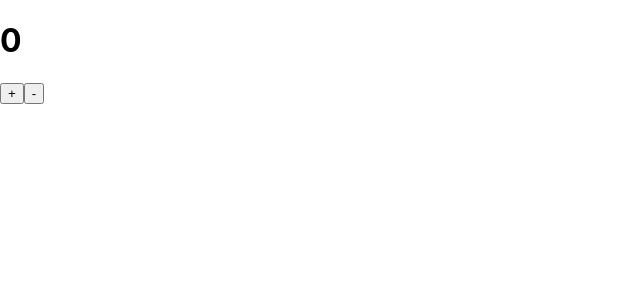
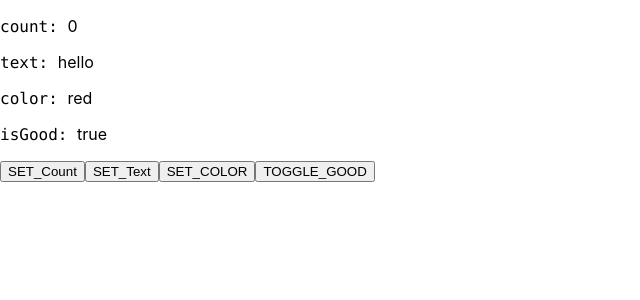
Before and after one commit to Ha-Young/learn-typescript-in-React, a React (Create React App) app: page / in a window 1280 px wide. Shown: the top 300 px of the page, without its empty margins (0-640 px from the left). Built offline with nearby package versions, Linux system fonts and the light colour scheme.

Commit message:
learn - 타입스크립트에서 reducer 사용

```diff
--- a/src/App.tsx
+++ b/src/App.tsx
@@ -1,7 +1,7 @@
 import React from "react";
-import Counter from "./Counter";
+import ReducerSample from "./ReducerSample";
 
 const App: React.FC = () => {
-  return <Counter />;
+  return <ReducerSample />;
 };
 export default App;
--- /dev/null
+++ b/src/ReducerSample.tsx
@@ -0,0 +1,80 @@
+import React, { useReducer } from "react";
+
+type Color = "red" | "orange" | "yellow";
+
+type State = {
+  count: number;
+  text: string;
+  color: Color;
+  isGood: boolean;
+};
+
+type Action =
+  | { type: "SET_COUNT"; count: number }
+  | { type: "SET_TEXT"; text: string }
+  | { type: "SET_COLOR"; color: Color }
+  | { type: "TOGGLE_GOOD" };
+
+function reducer(state: State, action: Action): State {
+  switch (action.type) {
+    case "SET_COUNT":
+      return {
+        ...state,
+        count: action.count,
+      };
+    case "SET_TEXT":
+      return {
+        ...state,
+        text: action.text,
+      };
+    case "SET_COLOR":
+      return {
+        ...state,
+        color: action.color,
+      };
+    case "TOGGLE_GOOD":
+      return {
+        ...state,
+        isGood: !state.isGood,
+      };
+    default:
+      throw new Error("UnHandled action type");
+  }
+}
+function ReducerSample() {
+  const [state, dispatch] = useReducer(reducer, {
+    count: 0,
+    text: "hello",
+    color: "red",
+    isGood: true,
+  });
+
+  const setCount = () => dispatch({ type: "SET_COUNT", count: 5 });
+  const setText = () => dispatch({ type: "SET_TEXT", text: "bye" });
+  const setColor = () => dispatch({ type: "SET_COLOR", color: "yellow" });
+  const toggleGood = () => dispatch({ type: "TOGGLE_GOOD" });
+
+  return (
+    <div>
+      <p>
+        <code>count: </code> {state.count}
+      </p>
+      <p>
+        <code>text: </code> {state.text}
+      </p>
+      <p>
+        <code>color: </code> {state.color}
+      </p>
+      <p>
+        <code>isGood: </code> {state.isGood ? "true" : "falses"}
+      </p>
+
+      <button onClick={setCount}>SET_Count</button>
+      <button onClick={setText}>SET_Text</button>
+      <button onClick={setColor}>SET_COLOR</button>
+      <button onClick={toggleGood}>TOGGLE_GOOD</button>
+    </div>
+  );
+}
+
+export default ReducerSample;
```
